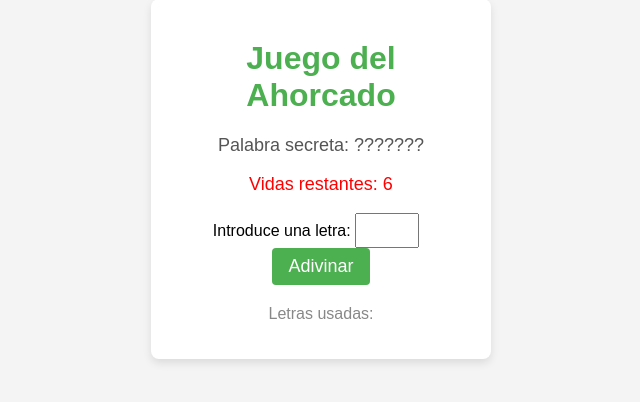
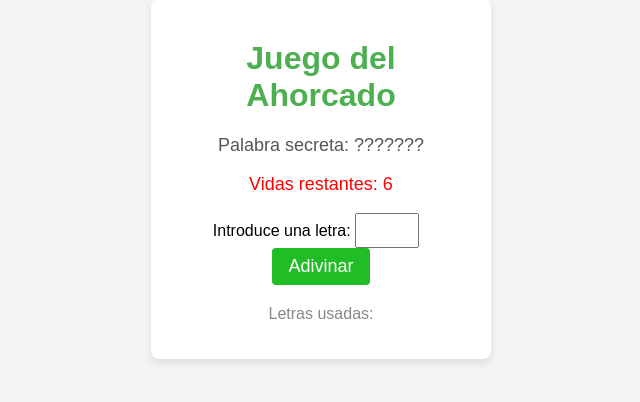
Before and after one commit to seentry/AE1, a PHP site: page / in a window 1280 px wide. Shown: the part 221-623 px from the top of the page, without its empty margins (319-959 px from the left). Run offline with PHP 8.4, Linux system fonts and the light colour scheme.

Commit message:
modificar ligeramente style

```diff
--- a/styles.css
+++ b/styles.css
@@ -43,7 +43,7 @@ input[type="text"] {
 button {
     padding: 8px 16px;
     font-size: 18px;
-    background-color: #4CAF50;
+    background-color: #21bd27;
     color: white;
     border: none;
     cursor: pointer;
```
